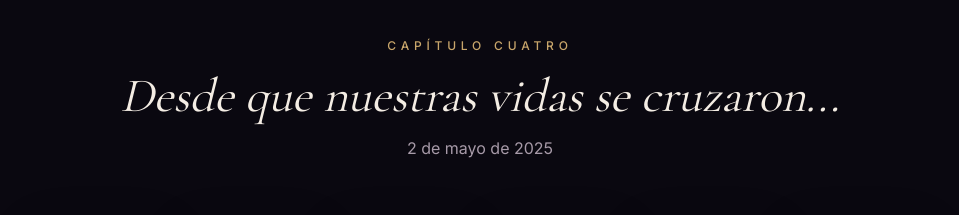
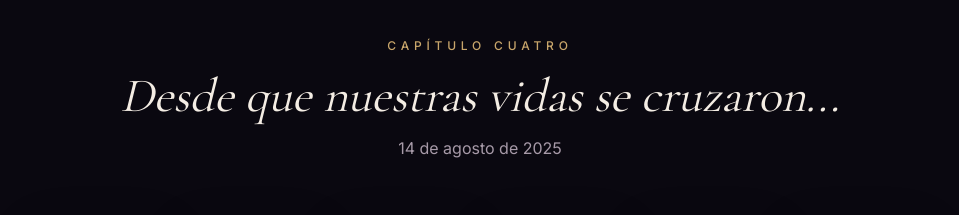
Before and after one commit to h5xtjjj65p-spec/peter-2026-1, a Next.js app: page / in a window 1280 px wide. Shown: the part 9300-9515 px from the top of the page, without its empty margins (160-1119 px from the left). Built offline with nearby package versions, Linux system fonts and the light colour scheme; a web font is replaced by a local one.

Commit message:
Actualizar relationship.ts

```diff
--- a/src/data/relationship.ts
+++ b/src/data/relationship.ts
@@ -12,5 +12,5 @@
 export const relationship = {
   herName: "Mi amor",
   myName: "Peter",
-  startDate: "2025-05-02",
+  startDate: "2025-08-14",
 };
```
